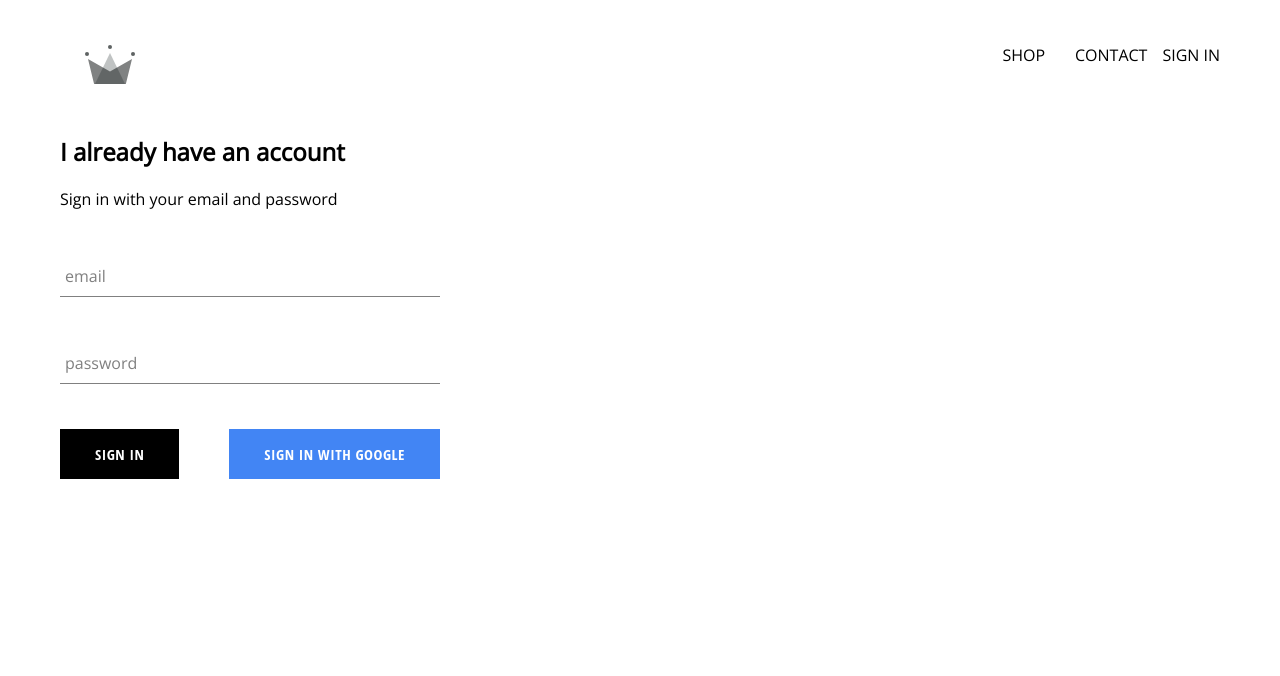
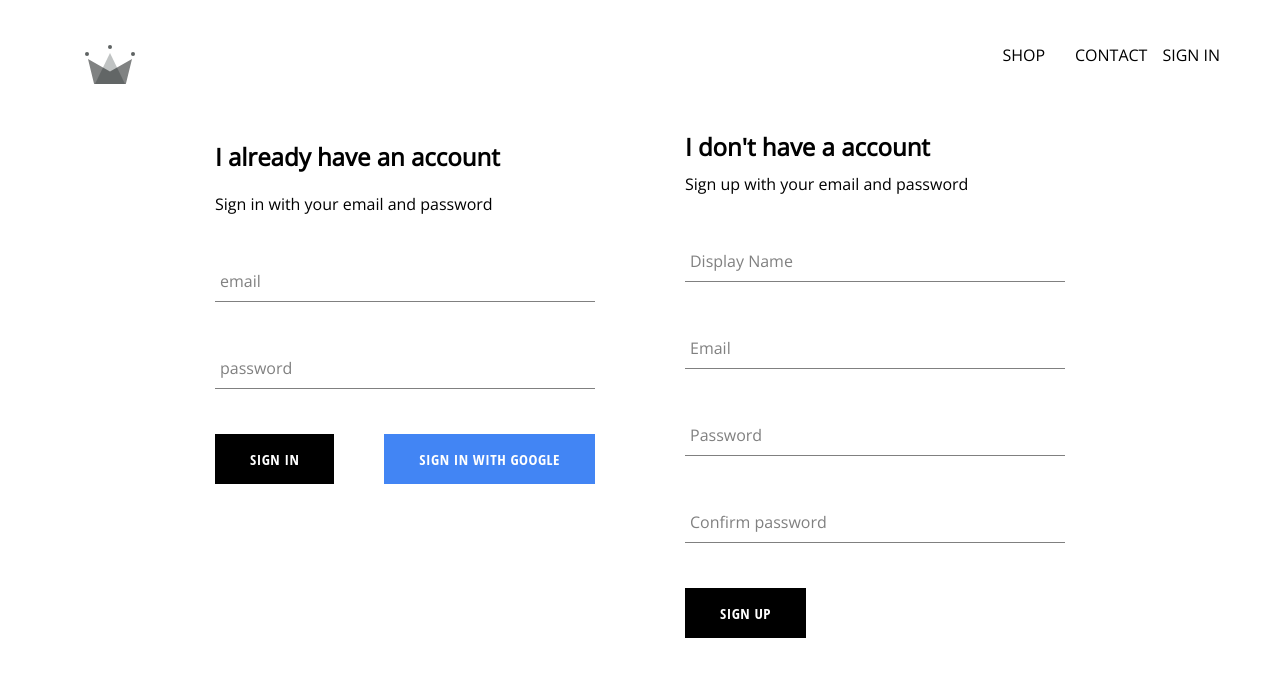
Before and after one commit to AZhurav1ev/clothing-store, a React (Create React App) app: page /signin in a window 1280 px wide. Shown: the top 676 px of the page. Built offline with nearby package versions, Linux system fonts and the light colour scheme; no server answers.

Commit message:
implemented firebase utils

```diff
--- a/src/App.js
+++ b/src/App.js
@@ -5,7 +5,7 @@ import { Route, Switch } from 'react-router-dom';
 import ShopPage from './pages/shoppage/shop.component';
 import Header from './components/header/header.component';
 import SignInAndSignUpPage from './pages/sign-in-and-sign-up/sign-in-and-sign-up.component';
-import { auth } from './firebase/firebase.utils';
+import { auth, createUserProfileDocument } from './firebase/firebase.utils';
 
 
 class App extends React.Component {
@@ -15,21 +15,33 @@ class App extends React.Component {
 
   unsubscribeFromAuth = null;
 
-  componentDidMount(){
-    this.unsubscribeFromAuth = auth.onAuthStateChanged(user => {
-      this.setState({ currentUser: user })
-      console.log(user)
-    })
+  componentDidMount() {
+    this.unsubscribeFromAuth = auth.onAuthStateChanged(async userAuth => {
+      if (userAuth) {
+        const userRef = await createUserProfileDocument(userAuth);
+
+        userRef.onSnapshot(snapShot => {
+          this.setState({
+            currentUser: {
+              id: snapShot.id,
+              ...snapShot.data()
+            }
+          });
+          console.log(this.state)
+        });
+      }
+      this.setState({ currentUser: userAuth });
+    });
   }
 
-  componentWillUnmount(){
+  componentWillUnmount() {
     this.unsubscribeFromAuth();
   }
 
   render() {
     return (
       <div>
-        <Header currentUser={this.state.currentUser}/>
+        <Header currentUser={this.state.currentUser} />
         <Switch>
           <Route exact path='/' component={HomePage} />
           <Route path='/shop' component={ShopPage} />
--- /dev/null
+++ b/src/components/sign-up/sign-up.component.jsx
@@ -0,0 +1,92 @@
+import React from 'react';
+import './sign-up.styles.scss';
+import FormInput from '../form-input/form-input.component';
+import CustomButton from '../custom-button/custom-button.component';
+import { auth, createUserProfileDocument } from '../../firebase/firebase.utils';
+
+
+class SignUp extends React.Component {
+    state = {
+        displayName: '',
+        email: '',
+        password: '',
+        confirmPassword: ''
+    }
+
+    handleSubmit = async (event) => {
+        event.preventDefault();
+        const { displayName, email, password, confirmPassword } = this.state;
+        if (password !== confirmPassword) {
+            alert(`Passwords don't confirm`);
+            return;
+        }
+
+        try {
+            const { user } = await auth.createUserWithEmailAndPassword(email, password);
+            await createUserProfileDocument(user, { displayName });
+            this.setState({
+                displayName: '',
+                email: '',
+                password: '',
+                confirmPassword: ''
+            })
+
+        } catch (error) {
+            console.log(error.message)
+        }
+    }
+
+    handleChange = (event) => {
+        const { name, value } = event.target;
+        this.setState({
+            [name]: value
+        })
+    }
+
+    render() {
+        const { displayName, email, password, confirmPassword } = this.state;
+        return (
+            <div className="sign-up">
+                <h2 className="title">I don't have a account</h2>
+                <span>Sign up with your email and password</span>
+                <form className="sign-up-form" onSubmit={this.handleSubmit}>
+                    <FormInput
+                        type='text'
+                        name='displayName'
+                        value={displayName}
+                        onChange={this.handleChange}
+                        label='Display Name'
+                        required
+                    />
+                    <FormInput
+                        type='email'
+                        name='email'
+                        value={email}
+                        onChange={this.handleChange}
+                        label='Email'
+                        required
+                    />
+                    <FormInput
+                        type='password'
+                        name='password'
+                        value={password}
+                        onChange={this.handleChange}
+                        label='Password'
+                        required
+                    />
+                    <FormInput
+                        type='password'
+                        name='confirmPassword'
+                        value={confirmPassword}
+                        onChange={this.handleChange}
+                        label='Confirm password'
+                        required
+                    />
+                    <CustomButton type='submit'>SIGN UP</CustomButton>
+                </form>
+            </div>
+        )
+    }
+}
+
+export default SignUp;
--- /dev/null
+++ b/src/components/sign-up/sign-up.styles.scss
@@ -0,0 +1,8 @@
+.sign-up {
+    display: flex;
+    flex-direction: column;
+    width: 380px;
+    .title {
+        margin: 10px 0;
+    }
+}
--- a/src/firebase/firebase.utils.js
+++ b/src/firebase/firebase.utils.js
@@ -13,6 +13,29 @@ const config = {
     measurementId: "G-1JKWZRF39N"
 };
 
+export const createUserProfileDocument = async (userAuth, additionalData) => {
+    if (!userAuth) return;
+    const userRef = firestore.doc(`users/${userAuth.uid}`)
+    const snapShot = await userRef.get();
+
+    if (!snapShot.exist) {
+        const { displayName, email } = userAuth;
+        const createdAt = new Date();
+
+        try {
+            await userRef.set({
+                displayName,
+                email,
+                createdAt,
+                ...additionalData,
+            })
+        } catch (error) {
+            console.log(`Error creating uset ${error.message}`);
+        }
+    }
+    return userRef;
+}
+
 firebase.initializeApp(config);
 
 export const auth = firebase.auth();
--- a/src/pages/sign-in-and-sign-up/sign-in-and-sign-up.component.jsx
+++ b/src/pages/sign-in-and-sign-up/sign-in-and-sign-up.component.jsx
@@ -1,11 +1,13 @@
 import React from 'react';
 import './sign-in-and-sign-up.styles.scss';
 import SignIn from '../../components/sign-in/sign-in.component';
+import SignUp from '../../components/sign-up/sign-up.component';
 
 
 const SignInAndSignUpPage = () => (
     <div className='sign-in-and-sign-up'>
         <SignIn />
+        <SignUp />
     </div>
 )
 
--- a/src/pages/sign-in-and-sign-up/sign-in-and-sign-up.styles.scss
+++ b/src/pages/sign-in-and-sign-up/sign-in-and-sign-up.styles.scss
@@ -0,0 +1,6 @@
+.sign-in-and-sign-up {
+    width: 850px;
+    display: flex;
+    justify-content: space-between;
+    margin: 30px auto;
+}
```
